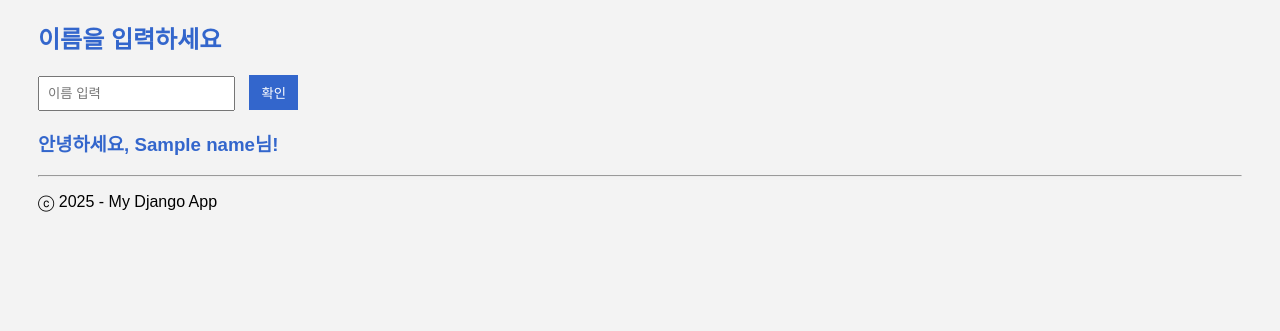
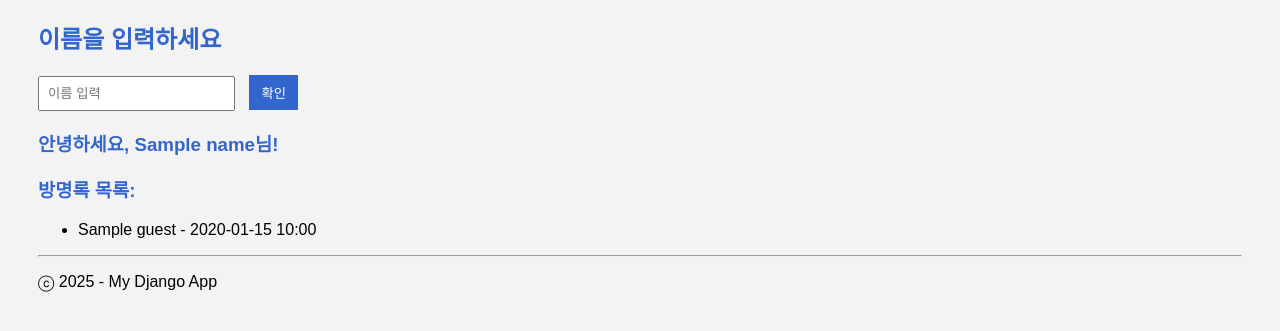
Before and after one commit to hoshino-love0102/DjangoStudy, a Django app: template myapp/templates/myapp/hello_form.html in a window 1280 px wide. Shown: the part 129-460 px from the top of the page. Run offline with Django 5.2, Linux system fonts and the light colour scheme; the template is opened without the code that fills it: most values are stand-ins (such as "Sample title", 1, 10 or a date in 2020); parts of the project's set-up code (start-up, migrations or seed data) failed here and were passed over.

Commit message:
방명록 출력 목록 block 내부로 이동 및 템플릿 정리

```diff
--- a/myapp/templates/myapp/hello_form.html
+++ b/myapp/templates/myapp/hello_form.html
@@ -16,4 +16,13 @@
   {% elif name %}
       <h3>안녕하세요, {{ name }}님!</h3>
   {% endif %}
+
+  {% if guests %}
+    <h3>방명록 목록:</h3>
+    <ul>
+      {% for guest in guests %}
+        <li>{{ guest.name }} - {{ guest.created_at|date:"Y-m-d H:i" }}</li>
+      {% endfor %}
+    </ul>
+  {% endif %}
 {% endblock %}
```
Lines whose indentation alone changed are shown as unchanged.
